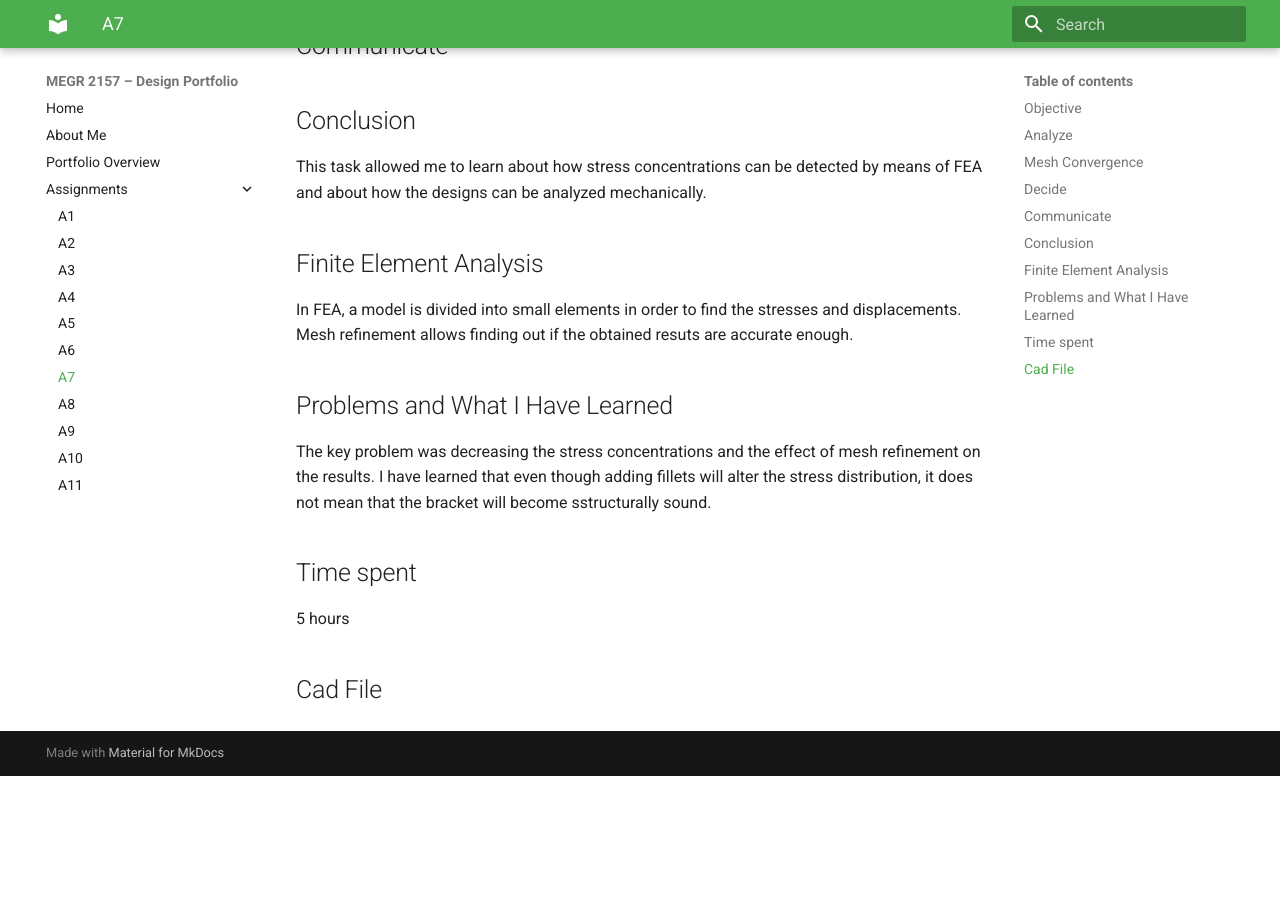
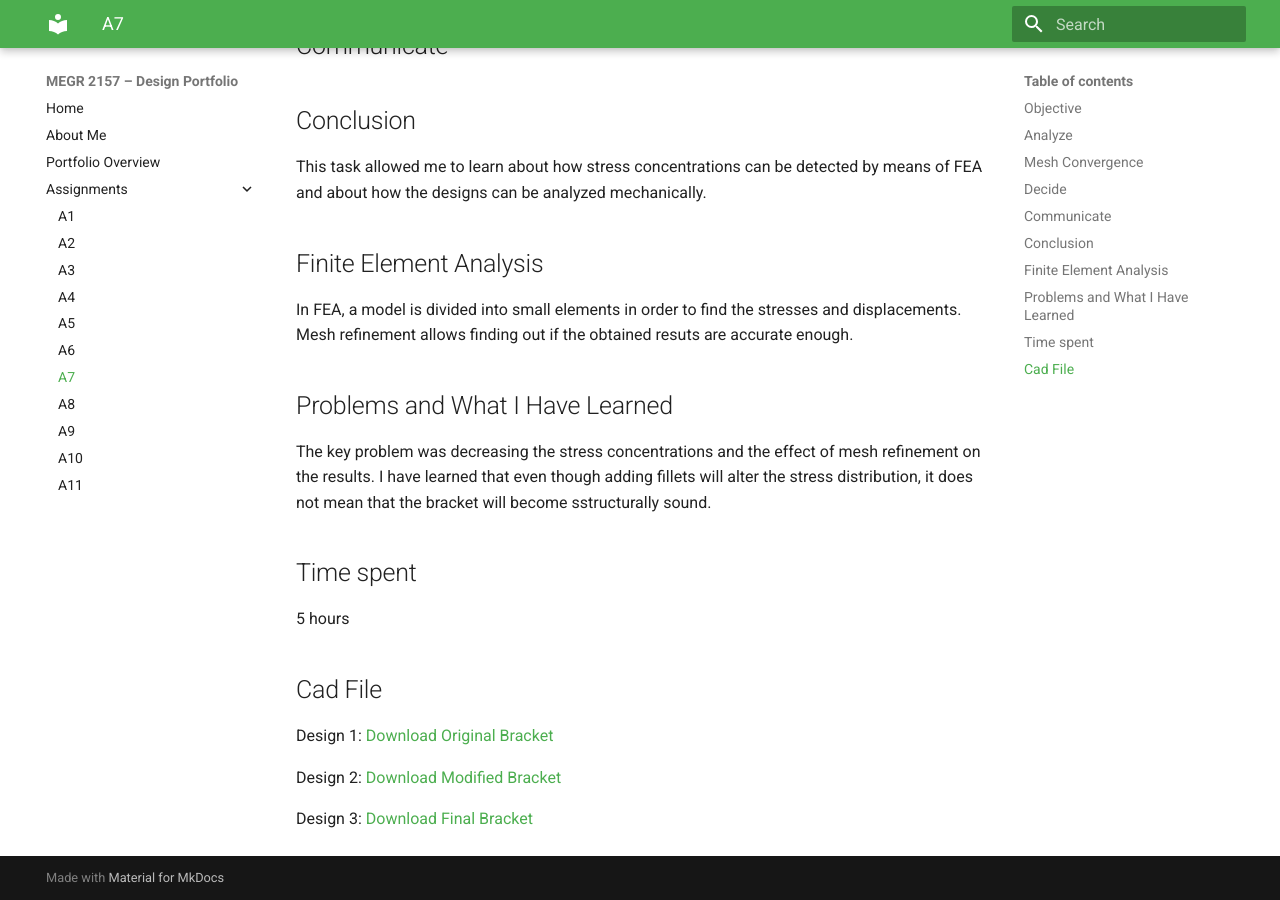
Before and after one commit to Amahaxr/design-projects-portfolio, an MkDocs documentation site: the page built from docs/assignments/A07/index.md, in a window 1280 px wide and 900 px high, scrolled down 6977 px. Built offline with MkDocs 1.6.1 and Material for MkDocs 9.7.7, drawn with Linux system fonts in a browser that asks for light colours; before the commit the page ends 7753 px from its top, so only the background shows below that.

Commit message:
Update index.md

```diff
--- a/docs/assignments/A07/index.md
+++ b/docs/assignments/A07/index.md
@@ -109,3 +109,9 @@ The key problem was decreasing the stress concentrations and the effect of mesh
 5 hours
 
 ## Cad File
+
+Design 1: [Download Original Bracket](A7_Bracket_martin.SLDPRT)
+
+Design 2: [Download Modified Bracket](A7_Bracket_martin_2.SLDPRT)
+
+Design 3: [Download Final Bracket](A7_Bracket_martin_3.SLDPRT)
```
